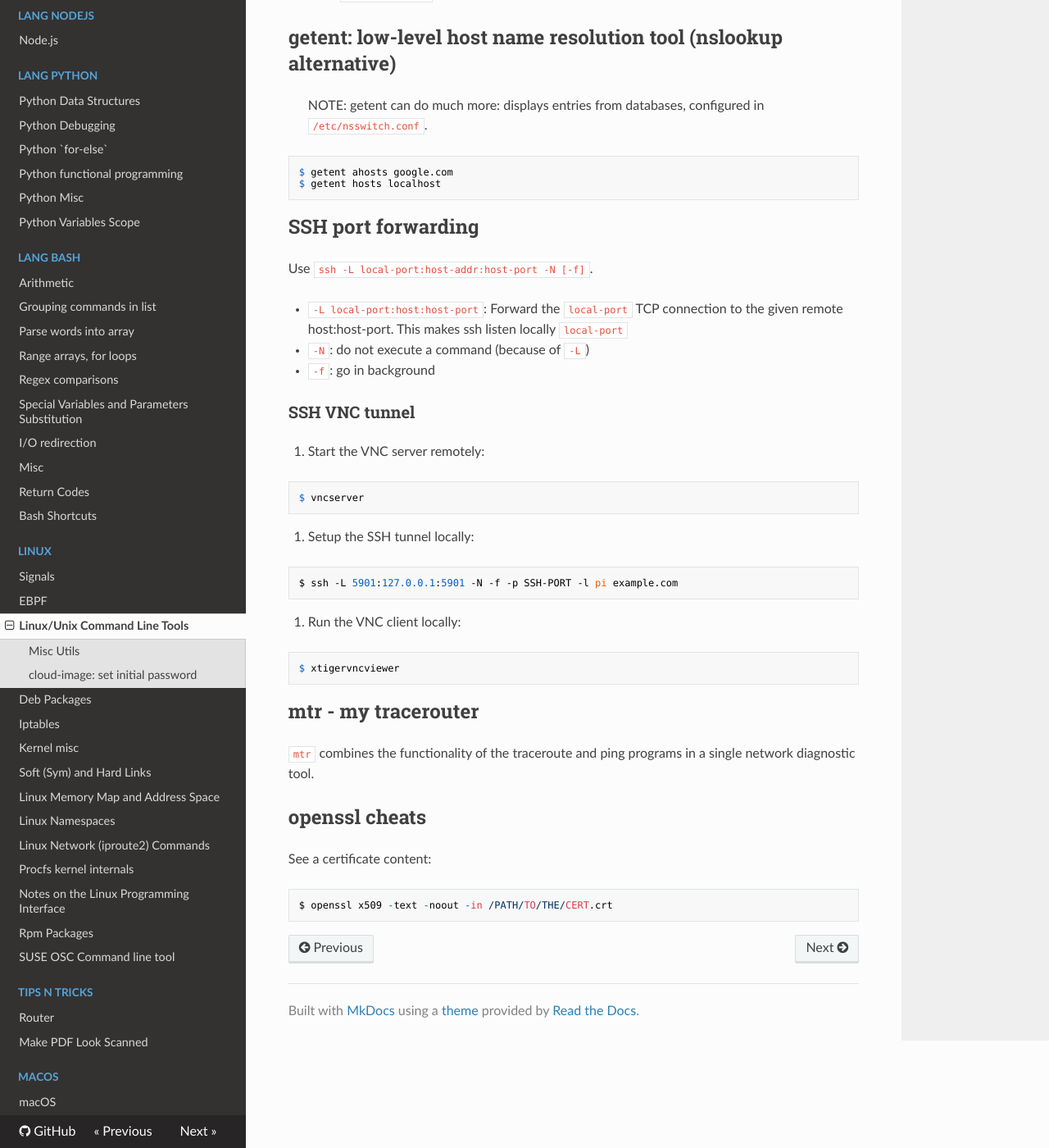
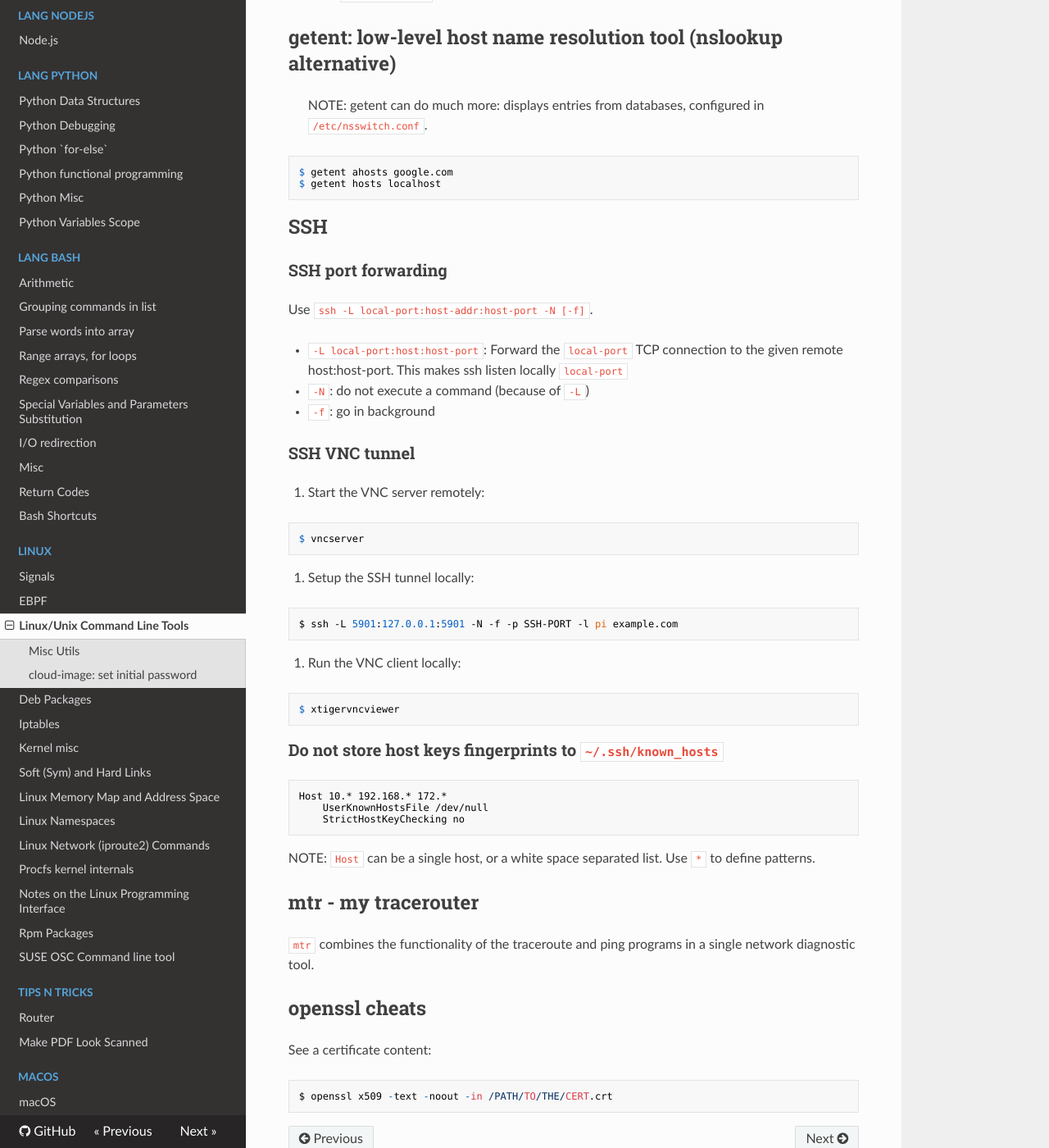
Before and after one commit to marcov/tech-notes, an MkDocs documentation site: the page built from docs/Linux/cli-tools.md, in a window 1280 px wide and 1400 px high, scrolled down 3865 px. Shown: the whole window at 82% size. Built offline with MkDocs 1.6.1, drawn with Linux system fonts in a browser that asks for light colours; nearby versions of some CDN libraries.

Commit message:
up ssh config info

````diff
--- a/docs/Linux/cli-tools.md
+++ b/docs/Linux/cli-tools.md
@@ -164,7 +164,9 @@ $ getent ahosts google.com
 $ getent hosts localhost
 ```
 
-## SSH port forwarding
+## SSH
+
+### SSH port forwarding
 Use `ssh -L local-port:host-addr:host-port -N [-f]`.
 
 - `-L local-port:host:host-port`: Forward the `local-port` TCP connection to the given
@@ -191,6 +193,17 @@ $ ssh -L 5901:127.0.0.1:5901 -N -f -p SSH-PORT -l pi example.com
 $ xtigervncviewer
 ```
 
+### Do not store host keys fingerprints to `~/.ssh/known_hosts`
+
+```
+Host 10.* 192.168.* 172.*
+    UserKnownHostsFile /dev/null
+    StrictHostKeyChecking no
+```
+
+NOTE: `Host` can be a single host, or a white space separated list. Use `*` to
+define patterns.
+
 ## mtr - my tracerouter
 `mtr` combines the functionality of the traceroute and ping programs in a single
 network diagnostic tool.
````
